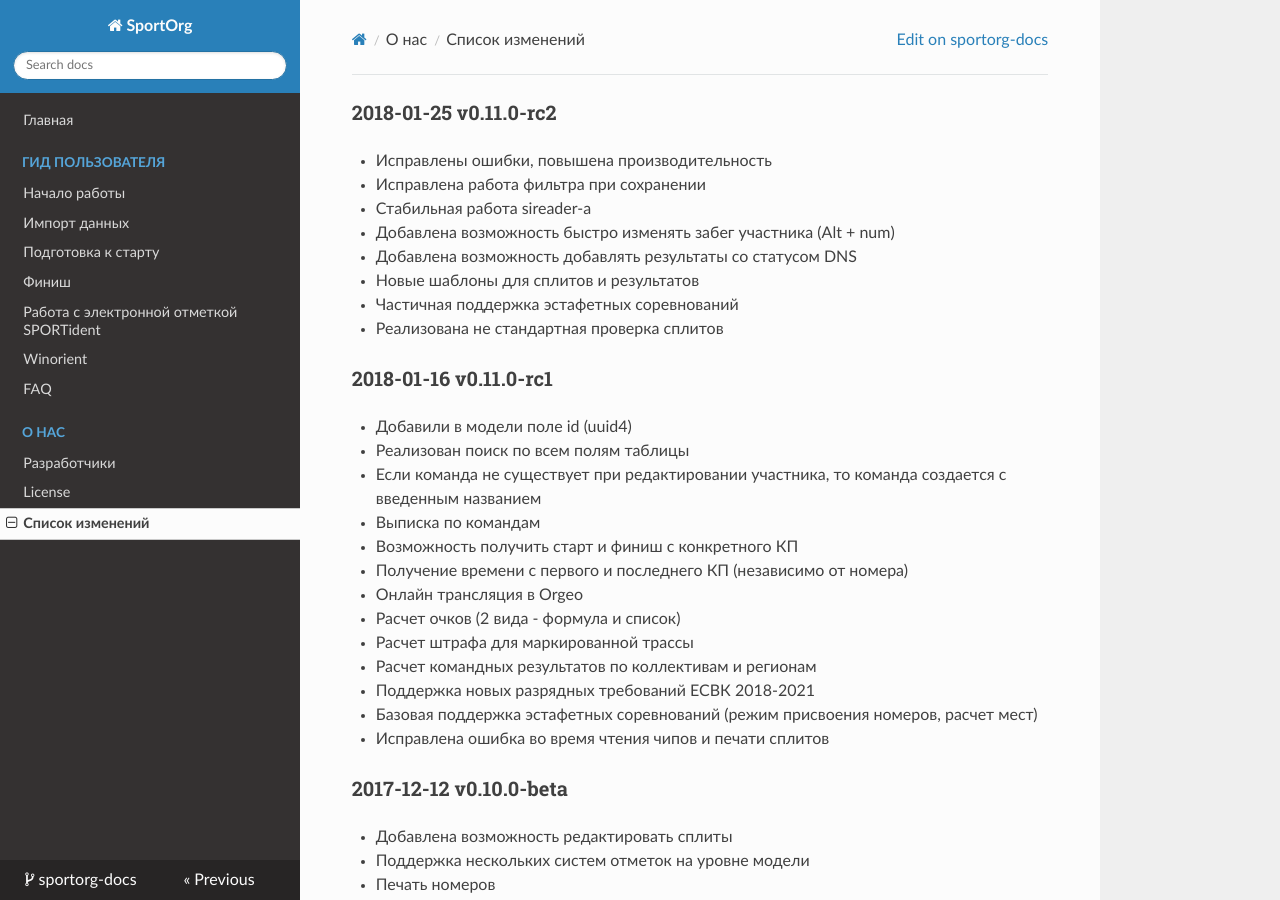
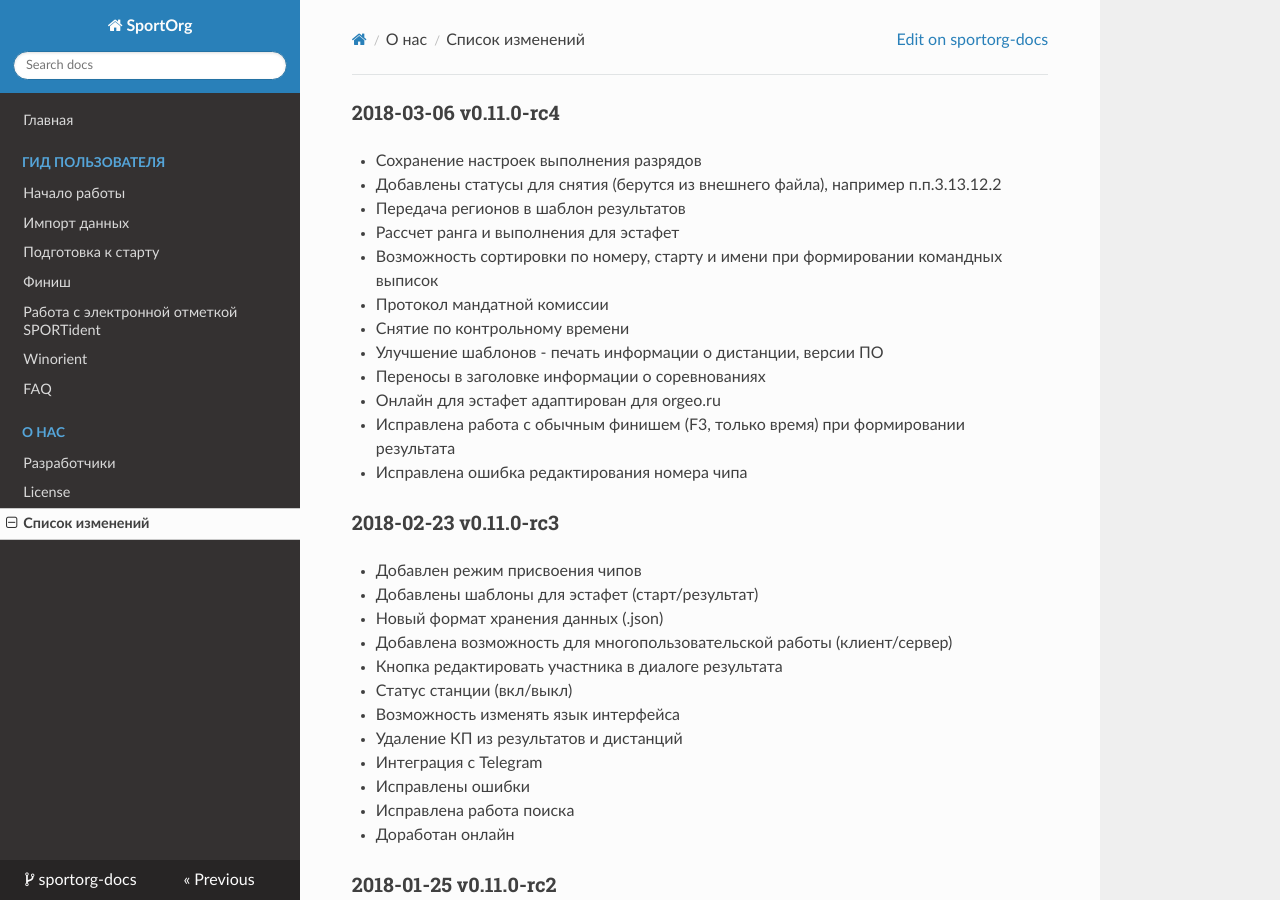
Before and after one commit to sportorg/sportorg-docs, an MkDocs documentation site: the page built from docs/about/changelog.md, in a window 1280 px wide and 900 px high. Built offline with MkDocs 1.6.1, drawn with Linux system fonts in a browser that asks for light colours; nearby versions of some CDN libraries; old or Windows-style settings are respelled for this version of MkDocs.

Commit message:
New release

```diff
--- a/docs/about/changelog.md
+++ b/docs/about/changelog.md
@@ -1,3 +1,35 @@
+### 2018-03-06 v0.11.0-rc4
+
++ Сохранение настроек выполнения разрядов
++ Добавлены статусы для снятия (берутся из внешнего файла), например п.п.3.13.12.2
++ Передача регионов в шаблон результатов
++ Рассчет ранга и выполнения для эстафет
++ Возможность сортировки по номеру, старту и имени при формировании командных выписок
++ Протокол мандатной комиссии
++ Снятие по контрольному времени
++ Улучшение шаблонов - печать информации о дистанции, версии ПО
+- Переносы в заголовке информации о соревнованиях
+- Онлайн для эстафет адаптирован для orgeo.ru
+- Исправлена работа с обычным финишем (F3, только время) при формировании результата
+- Исправлена ошибка редактирования номера чипа
+
+
+### 2018-02-23 v0.11.0-rc3
+
++ Добавлен режим присвоения чипов
++ Добавлены шаблоны для эстафет (старт/результат)
++ Новый формат хранения данных (.json)
++ Добавлена возможность для многопользовательской работы (клиент/сервер)
++ Кнопка редактировать участника в диалоге результата
++ Статус станции (вкл/выкл)
++ Возможность изменять язык интерфейса
++ Удаление КП из результатов и дистанций
++ Интеграция с Telegram
+- Исправлены ошибки
+- Исправлена работа поиска
+- Доработан онлайн
+
+
 ### 2018-01-25 v0.11.0-rc2
 
 - Исправлены ошибки, повышена производительность
```
Also changed, not shown: docs/index.md (+3 -1 lines).
